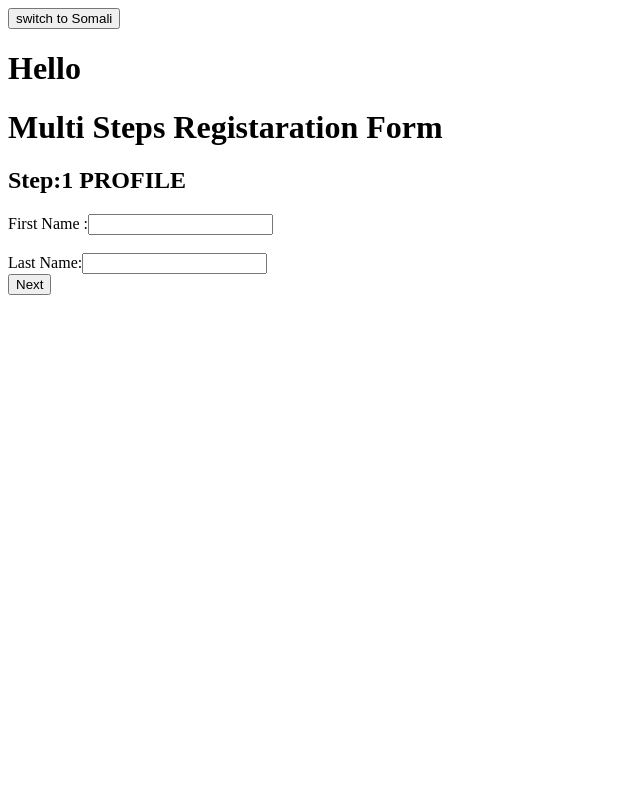
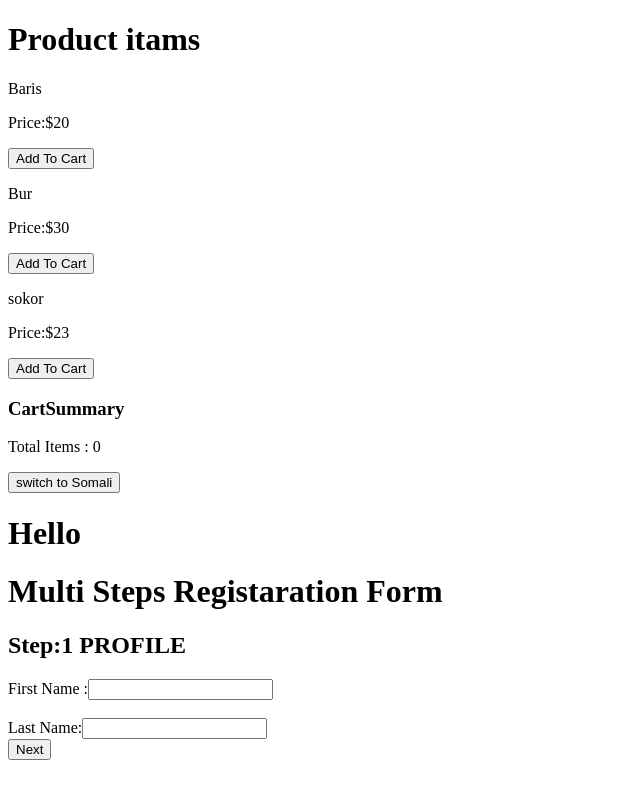
Before and after one commit to TasnimKulle/React-chalangesL5, a React (Vite) app: page / in a window 1280 px wide. Shown: the whole page, without its empty margins (0-640 px from the left). Built offline with nearby package versions, Linux system fonts and the light colour scheme.

Commit message:
adding the challange 16 and also compelete

```diff
--- a/src/App.jsx
+++ b/src/App.jsx
@@ -2,13 +2,37 @@ import {MultiStepForm} from "./MultiStepForm"
 import LangContext from "./LangContext"
 import { useState } from "react"
 import LangueComponant from "./LangueComponant"
+import CartContext from "./CartContext"
+import ProductItem from "./ProductItem"
+import { CartSummary } from "./CartSummary"
 function App(){
+
+  const [cartItems,setCartTtems]=useState([])
+  const addToCart=(item)=>{
+    setCartTtems([...cartItems,item])
+  }
+  const removeCart=(itemId)=>{
+    setCartTtems(cartItems.filter((item)=>item.id !==itemId))
+  }
+  const value={
+    cartItems,
+    addToCart,
+    removeCart,
+  }
+
   const [languege,setLangueg]=useState('Hello')
   const switchLang=()=>{
     setLangueg((prev)=>(prev === 'Hello' ? 'Haa' :'Hello'))
   }
   return(
     <div>
+      <CartContext.Provider value={value}>
+         <h1>Product itams</h1>
+    <ProductItem itemId={1} itemName={"Baris"} price={20}/>
+    <ProductItem itemId={2} itemName={"Bur"} price={30}/>
+    <ProductItem itemId={3} itemName={"sokor"} price={23}/>
+    <CartSummary/>
+      </CartContext.Provider>
       <LangContext.Provider value={languege}>
         <button onClick={switchLang}>
           switch to {languege === 'Hello' ? 'Somali' : 'English' }
--- /dev/null
+++ b/src/CartContext.js
@@ -0,0 +1,4 @@
+import { createContext } from "react";
+
+const CartContext=createContext();
+export default CartContext;
--- /dev/null
+++ b/src/CartSummary.jsx
@@ -0,0 +1,27 @@
+import React, { useContext } from 'react'
+import CartContext from './CartContext'
+
+export const CartSummary = () => {
+    const{ cartItems,removeCart}=useContext(CartContext)
+  return (
+    <div>
+        <h3>CartSummary</h3>
+        <p>Total Items : {cartItems.length}</p>
+        <ul>
+            {
+
+                 cartItems.map((item) =>
+                 (
+                    <li key={item.id}>
+                        {item.name} - ${item.price}
+                        <button onClick={()=>removeCart(item.id)}>Remove</button>
+                    </li>
+
+
+                ))
+
+            }
+        </ul>
+    </div>
+  )
+}
--- /dev/null
+++ b/src/ProductItem.jsx
@@ -0,0 +1,22 @@
+import React, { useContext } from 'react'
+import CartContext from './CartContext'
+
+export default function
+({itemId ,itemName,price}) {
+   const {addToCart} = useContext(CartContext)
+   const handleAddToCart=()=>{
+    addToCart({
+        id:itemId,
+        name:itemName,
+        price:price
+    })
+   }
+  return (
+    <div>
+
+        <p>{itemName}</p>
+        <p>Price:${price}</p>
+        <button onClick={handleAddToCart}>Add To Cart</button>
+    </div>
+  )
+}
```
Also changed, not shown: src/assets/a16.png (added), 1 other file (tests, documents, lock files or other folders).
